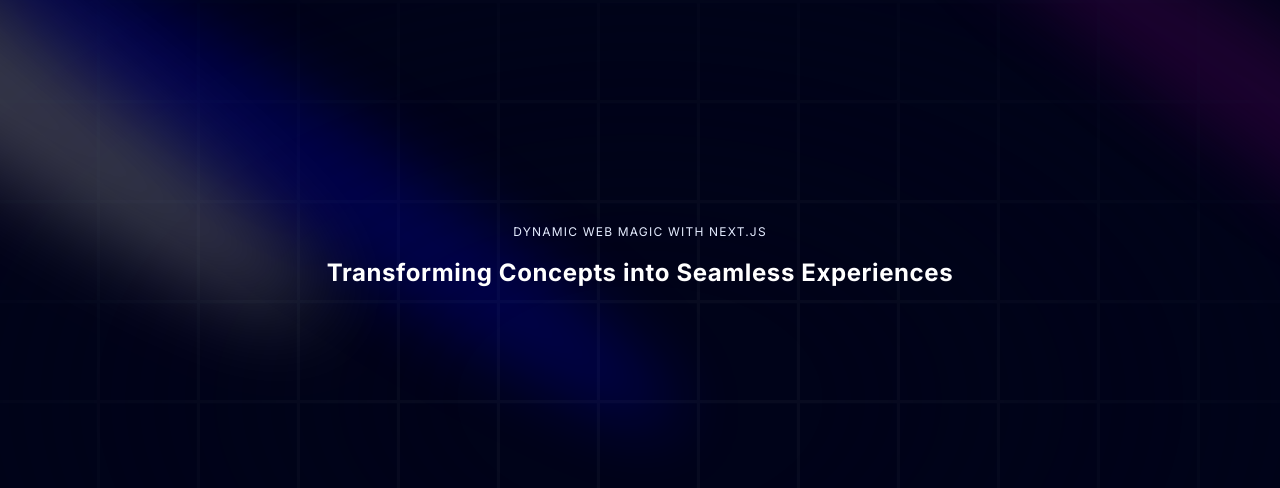
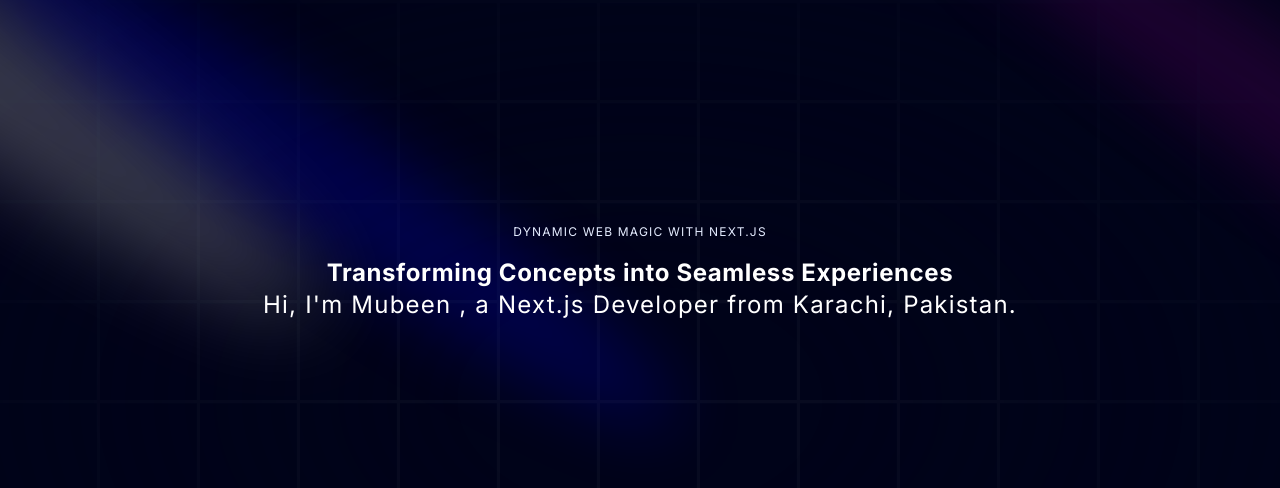
Before and after one commit to NotAnonymousUser/PortfolioV1, a Next.js app: page / in a window 1280 px wide. Shown: the top 488 px of the page. Built offline with nearby package versions, Linux system fonts and the light colour scheme.

Commit message:
updated Gen Effect Context

```diff
--- a/components/Hero.tsx
+++ b/components/Hero.tsx
@@ -30,6 +30,9 @@
             className="text-center text-[40px] md:text-5xl lg:text-6xl"
             words="Transforming Concepts into Seamless Experiences"
           />
+          <p className="text-center md:tracking-wider mb-4 text-sm md:text-lg lg:text-2xl ">
+            Hi, I&apos;m Mubeen , a Next.js Developer from Karachi, Pakistan.
+          </p>
         </div>
       </div>
     </div>
```
